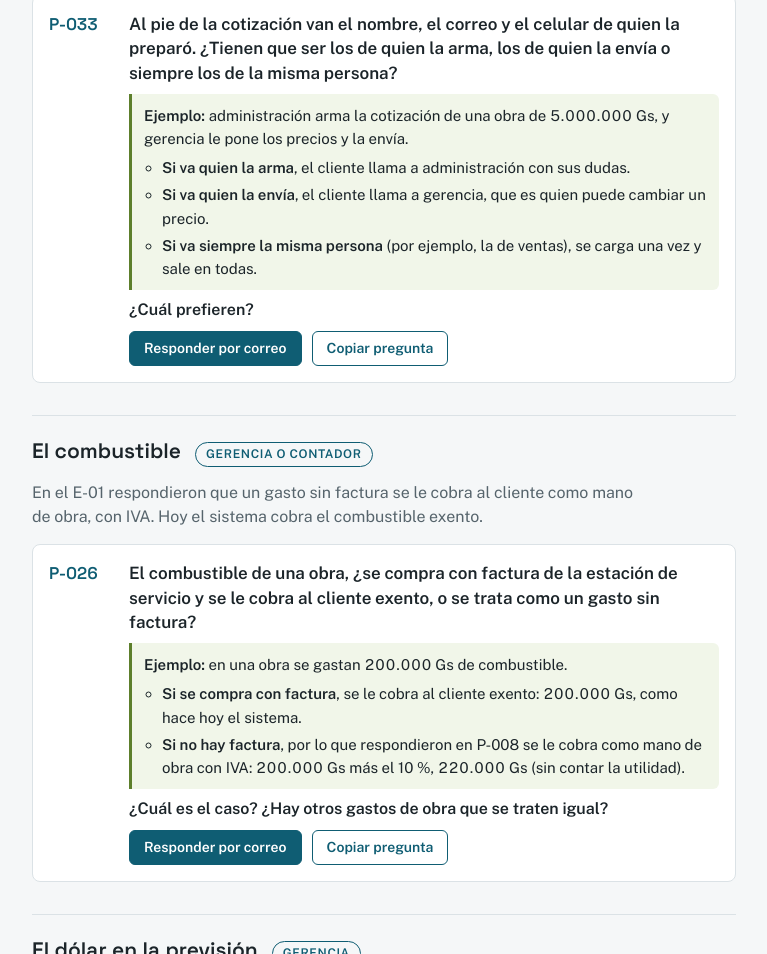
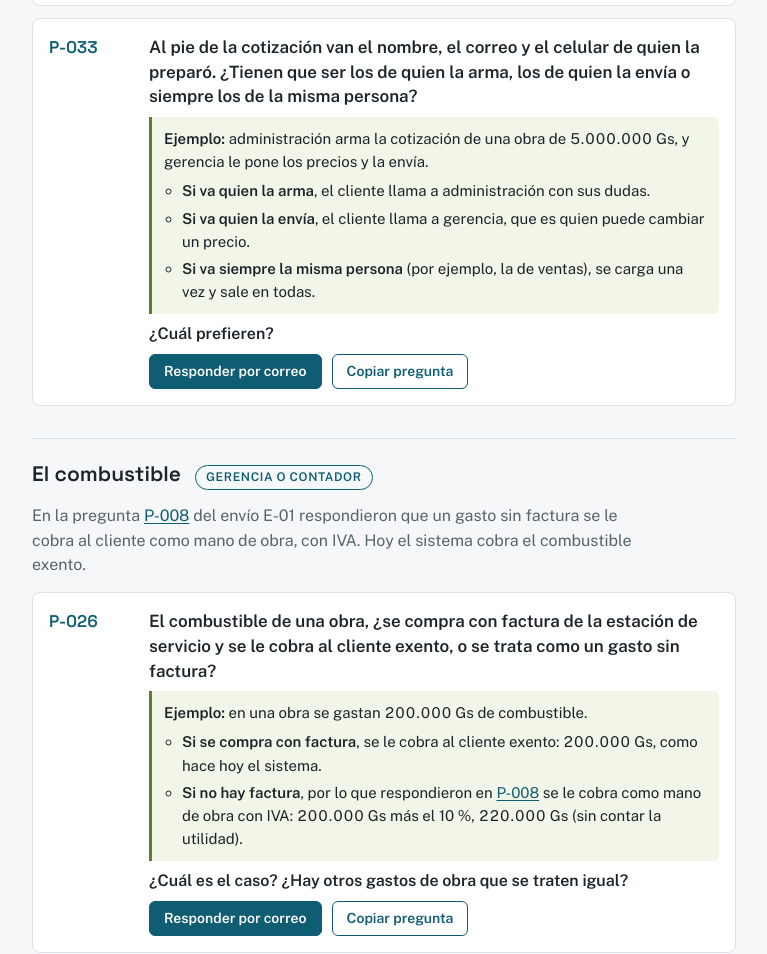
Before and after one commit to systemmacom-lab/preguntas, a plain HTML site: page e-02/index.html in a window 1280 px wide. Shown: the part 1846-2800 px from the top of the page, without its empty margins (256-1023 px from the left). Drawn offline with nearby package versions, Linux system fonts and the light colour scheme.

Commit message:
E-02: enlaces a las preguntas del E-01 y P-003 marcada como repregunta
Cada mencion a una pregunta del E-01 enlaza a esa pregunta en su
pagina. P-003 lleva "(repregunta)" junto al numero, con enlace a la
original, y el correo lo dice. El ejemplo de como responder nombraba
P-028, que ya no esta en este envio.

Co-Authored-By: Claude Opus 5.5 <noreply@anthropic.com>

```diff
--- a/e-02/index.html
+++ b/e-02/index.html
@@ -104,7 +104,7 @@
   ol.preguntas { list-style: none; margin: 0; padding: 0; display: grid; gap: 12px; }
   .pregunta {
     display: grid;
-    grid-template-columns: 4.25rem minmax(0, 1fr);
+    grid-template-columns: 5.5rem minmax(0, 1fr);
     gap: 4px 12px;
     padding: 16px;
     background: var(--hoja);
@@ -177,6 +177,9 @@
   .ejemplo ul { margin: 0; padding-left: 1.2em; display: grid; gap: 4px; }
   .ejemplo .rotulo { font-weight: 600; }
   .cierre { margin: 0; font-weight: 600; }
+  .pagina a:not(.boton) { color: var(--acento); text-decoration: underline; text-underline-offset: 2px; }
+  .pagina a:not(.boton):focus-visible { outline: 2px solid var(--acento); outline-offset: 2px; border-radius: 2px; }
+  .repregunta { display: block; font-family: var(--cuerpo); font-size: 12px; font-weight: 500; }
   footer { color: var(--suave); font-size: 14px; border-top: 1px solid var(--linea); padding-top: 18px; }
   @media (max-width: 420px) {
     .pregunta { grid-template-columns: minmax(0, 1fr); padding: 14px 12px; }
@@ -188,7 +191,7 @@
   <header>
     <span class="envio"><strong>Envío E-02</strong> · 16 de noviembre de 2026</span>
     <h1>Preguntas para Macom</h1>
-    <p>Gracias por las respuestas del envío E-01: con ellas ya avancé. Algunas abrieron preguntas
+    <p>Gracias por las respuestas del <a href="../e-01/">envío E-01</a>: con ellas ya avancé. Algunas abrieron preguntas
       nuevas, y estas otras las necesito para terminar la cotización que imprime el sistema. Esta vez
       cada pregunta trae un ejemplo, con números inventados, de qué cambia en el sistema según lo que
       respondan.</p>
@@ -204,7 +207,7 @@
       </div>
       <p>Si el botón no abre su correo, escriban a <span class="correo">nestornjrz@hotmail.com</span> con el
         asunto <span class="correo">Respuestas a preguntas E-02</span> y el número de cada pregunta con su
-        respuesta, por ejemplo «P-028: solo el total».</p>
+        respuesta, por ejemplo «P-030: de acuerdo».</p>
       <p>Si una pregunta no aplica o todavía no lo tienen decidido, también me sirve saberlo.</p>
     </div>
   </header>
@@ -281,7 +284,7 @@
       <h2 id="t-combustible">El combustible</h2>
       <span class="quien">Gerencia o contador</span>
     </div>
-    <p class="intro-tema">En el E-01 respondieron que un gasto sin factura se le cobra al cliente como mano de obra, con IVA. Hoy el sistema cobra el combustible exento.</p>
+    <p class="intro-tema">En la pregunta <a href="../e-01/#P-008">P-008</a> del envío E-01 respondieron que un gasto sin factura se le cobra al cliente como mano de obra, con IVA. Hoy el sistema cobra el combustible exento.</p>
     <ol class="preguntas">
       <li class="pregunta" id="P-026">
         <span class="numero">P-026</span>
@@ -291,7 +294,7 @@
             <p><span class="rotulo">Ejemplo:</span> en una obra se gastan <span class="monto">200.000 Gs</span> de combustible.</p>
             <ul>
               <li><strong>Si se compra con factura</strong>, se le cobra al cliente exento: <span class="monto">200.000 Gs</span>, como hace hoy el sistema.</li>
-              <li><strong>Si no hay factura</strong>, por lo que respondieron en P-008 se le cobra como mano de obra con IVA: <span class="monto">200.000 Gs</span> más el 10&nbsp;%, <span class="monto">220.000 Gs</span> (sin contar la utilidad).</li>
+              <li><strong>Si no hay factura</strong>, por lo que respondieron en <a href="../e-01/#P-008">P-008</a> se le cobra como mano de obra con IVA: <span class="monto">200.000 Gs</span> más el 10&nbsp;%, <span class="monto">220.000 Gs</span> (sin contar la utilidad).</li>
             </ul>
           </div>
           <p class="cierre">¿Cuál es el caso? ¿Hay otros gastos de obra que se traten igual?</p>
@@ -305,10 +308,10 @@
       <h2 id="t-dolar">El dólar en la previsión</h2>
       <span class="quien">Gerencia</span>
     </div>
-    <p class="intro-tema">En el E-01 respondieron que «si la previsión es en dólar, la cotización va en dólar». Hoy el sistema arma toda previsión en guaraníes, y solo la cotización puede ir en dólares.</p>
+    <p class="intro-tema">En la pregunta <a href="../e-01/#P-003">P-003</a> del envío E-01 respondieron que «si la previsión es en dólar, la cotización va en dólar». Hoy el sistema arma toda previsión en guaraníes, y solo la cotización puede ir en dólares.</p>
     <ol class="preguntas">
-      <li class="pregunta" id="P-003">
-        <span class="numero">P-003</span>
+      <li class="pregunta" id="P-003" data-repregunta="si">
+        <span class="numero">P-003<a class="repregunta" href="../e-01/#P-003" title="La pregunta original, en el envío E-01">(repregunta)</a></span>
         <div class="cuerpo-pregunta">
           <p class="texto-pregunta">Si el dólar se mueve entre que se arma la previsión y se envía la cotización, ¿la previsión se recalcula con el dólar nuevo?</p>
           <div class="ejemplo">
@@ -343,7 +346,7 @@
       <h2 id="t-exencion">Clientes con excepción de IVA</h2>
       <span class="quien">Gerencia o contador</span>
     </div>
-    <p class="intro-tema">En el E-01 respondieron que hay clientes con excepción de IVA, a los que se les factura exento. Hoy el sistema toma el IVA del artículo, nunca del cliente.</p>
+    <p class="intro-tema">En las preguntas <a href="../e-01/#P-007">P-007</a> y <a href="../e-01/#P-008">P-008</a> del envío E-01 respondieron que hay clientes con excepción de IVA, a los que se les factura exento. Hoy el sistema toma el IVA del artículo, nunca del cliente.</p>
     <ol class="preguntas">
       <li class="pregunta" id="P-025">
         <span class="numero">P-025</span>
@@ -439,12 +442,13 @@
   var preguntas = Array.prototype.slice.call(document.querySelectorAll(".pregunta"));
 
   var avisoDelCorreo = document.getElementById("aviso-correo");
-  var plantilla = preguntas.map(function (li) { return li.id + ": "; }).join("\n") + "\n";
+  function rotulo(li) { return li.id + (li.dataset.repregunta ? " (repregunta)" : ""); }
+  var plantilla = preguntas.map(function (li) { return rotulo(li) + ": "; }).join("\n") + "\n";
   document.getElementById("escribir-correo").href = enlaceDeCorreo(plantilla);
   document.getElementById("copiar-correo").addEventListener("click", function () { copiar(CORREO, avisoDelCorreo); });
 
   preguntas.forEach(function (li) {
-    var pregunta = li.id + ": " + li.querySelector(".texto-pregunta").textContent.replace(/\s+/g, " ").trim();
+    var pregunta = rotulo(li) + ": " + li.querySelector(".texto-pregunta").textContent.replace(/\s+/g, " ").trim();
     // El cierre trae las preguntas puntuales del ejemplo: va también en el correo, para que no se
     // pierdan al responder desde ahí.
     var cierre = li.querySelector(".cierre");
```
